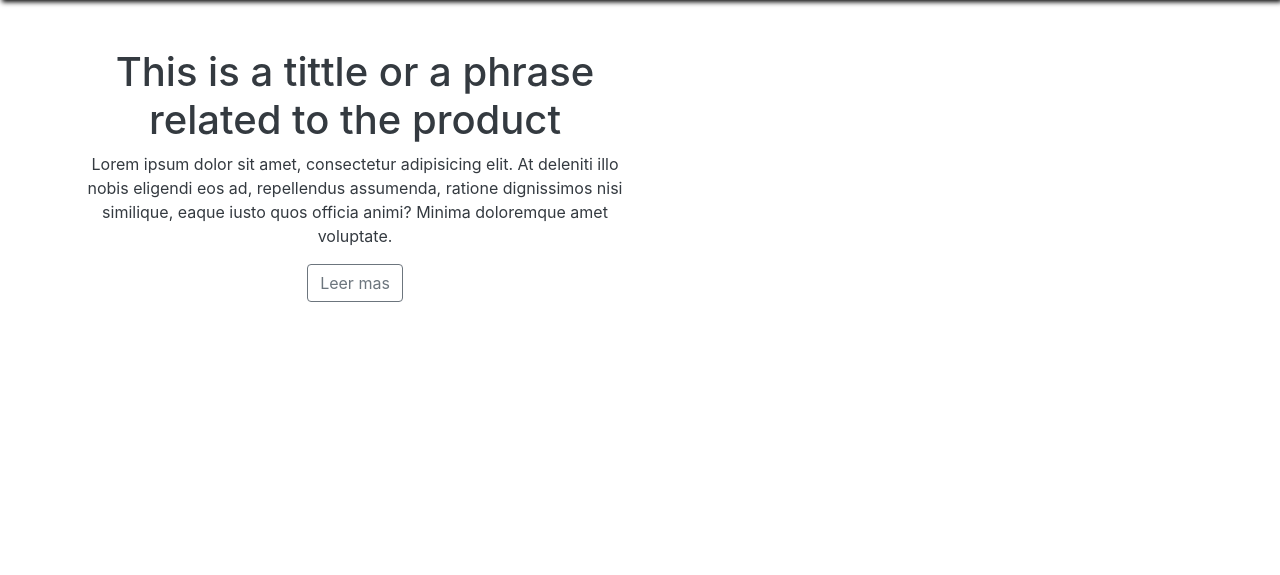
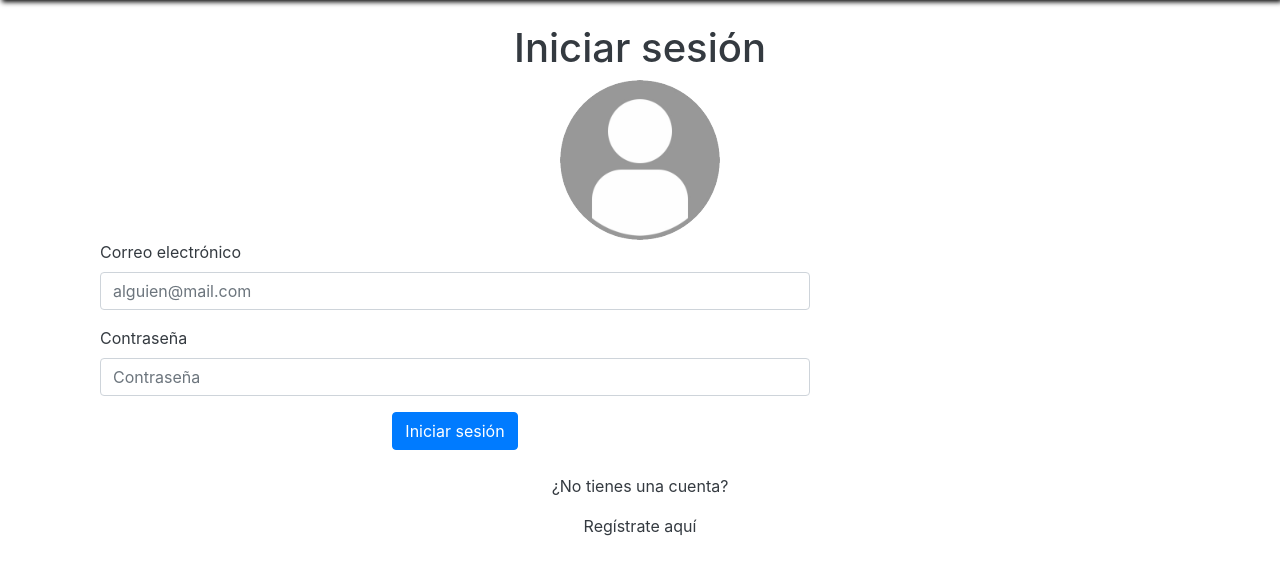
Before and after one commit to Ubaldo-San-Juan/Libronline, a PHP site: page / in a window 1280 px wide. Shown: the part 84-659 px from the top of the page. Run offline with PHP 8.4, Linux system fonts and the light colour scheme.

Commit message:
Adición de contenido de login

```diff
--- a/assets/css/main.css
+++ b/assets/css/main.css
@@ -4,6 +4,14 @@
   src: local("Pangolin Regular"),
       local("Pangolin-Regular"),
       url(../fonts/Pangolin-Regular.ttf);
+}
+
+img.imgLogo{
+  width: 15%;
+}
+
+img.userPFPLarge{
+  width: 10em;
 }
 
 h1.brandingTitle{
--- a/index.html
+++ b/index.html
@@ -37,7 +37,7 @@
     <nav class="navbar navbar-expand-lg navbar-dark bg-dark">
       <div class="container">
         <a class="navbar-brand" href="#">
-          <img src="assets/img/logo.png" alt="Logo" style="width: 15%">
+          <img class="imgLogo" src="assets/img/logo.png" alt="Logo">
           <h1 class="brandingTitle">Libronline</h1>
         </a>
         <button class="navbar-toggler" type="button" data-toggle="collapse" data-target="#navbarNav" aria-controls="navbarNav" aria-expanded="false" aria-label="Toggle navigation">
@@ -64,15 +64,35 @@
 
     <!--Header-->
     <header class="main-header">
-      <div class="background-overlay text-dark py-5">
+      <div class="background-overlay text-dark py-4">
         <div class="container">
           <div class="row">
-            <div class="col-md-6 text-center">
-              <h1>This is a tittle or a phrase related to the product</h1>
-              <p>Lorem ipsum dolor sit amet, consectetur adipisicing elit. At deleniti illo nobis eligendi eos ad, repellendus assumenda, ratione dignissimos nisi similique, eaque iusto quos officia animi? Minima doloremque amet voluptate.</p>
-              <a href="https://www.facebook.com" class="btn btn-outline-secondary">
-                Leer mas
-              </a>
+            <div class="col-md-12 text-center align-content-center">
+              <h1>Iniciar sesión</h1>
+              <img class="userPFPLarge rounded-circle" src="assets/img/userBlank.png">
+              <!--<p>Lorem ipsum dolor sit amet, consectetur adipisicing elit. At deleniti illo nobis eligendi eos ad, repellendus assumenda, ratione dignissimos nisi similique, eaque iusto quos officia animi? Minima doloremque amet voluptate.</p>-->
+              <form class="col-lg-8">
+                <div class="form-group text-left">
+                  <label for="inputEmail">Correo electrónico</label>
+                  <input type="email" class="form-control" id="inputEmail" aria-describedby="emailHelp" placeholder="alguien@mail.com">
+                </div>
+                <div class="form-group text-left">
+                  <label for="inputPassword">Contraseña</label>
+                  <input type="password" class="form-control" id="inputPassword" placeholder="Contraseña">
+                </div>
+                <button type="submit" class="btn btn-primary">Iniciar sesión</button>
+              </form>
+              <div class="invitacionRegistro mt-4">
+                <p>
+                  ¿No tienes una cuenta?
+                </p>
+                <a>
+                  Regístrate aquí
+                </a>
+              </div>
+              <!--<a href="#" class="btn btn-outline-secondary">
+                Iniciar sesión
+              </a>-->
             </div>
           </div>
         </div>
```
Also changed, not shown: assets/img/userBlank.png (added).
